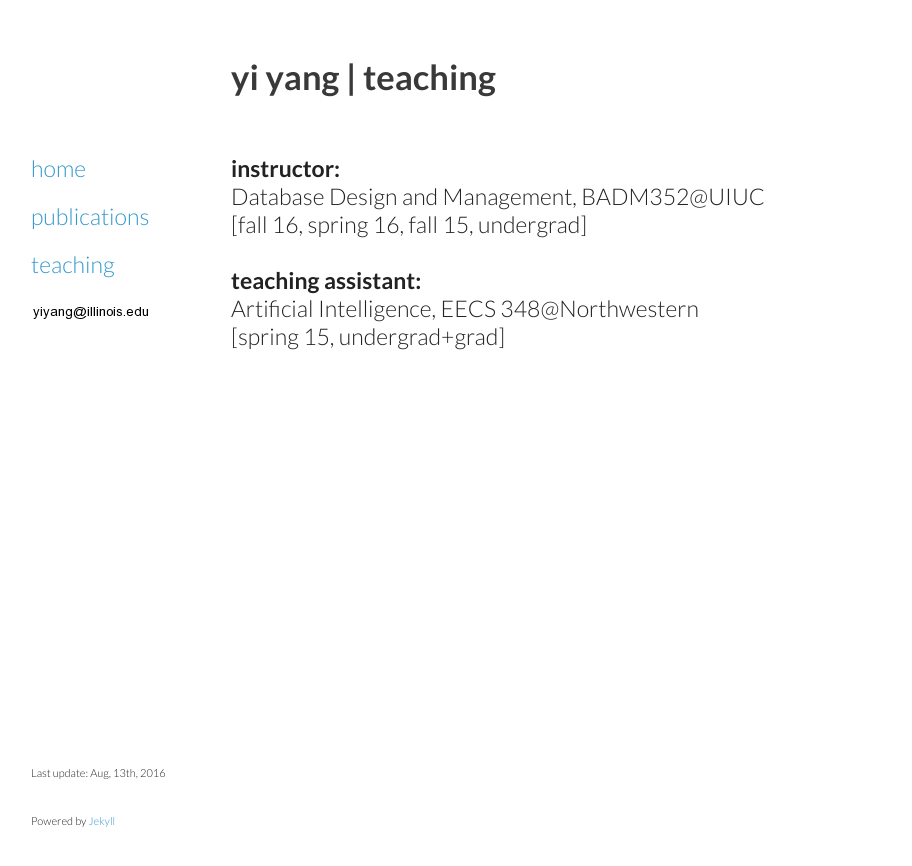
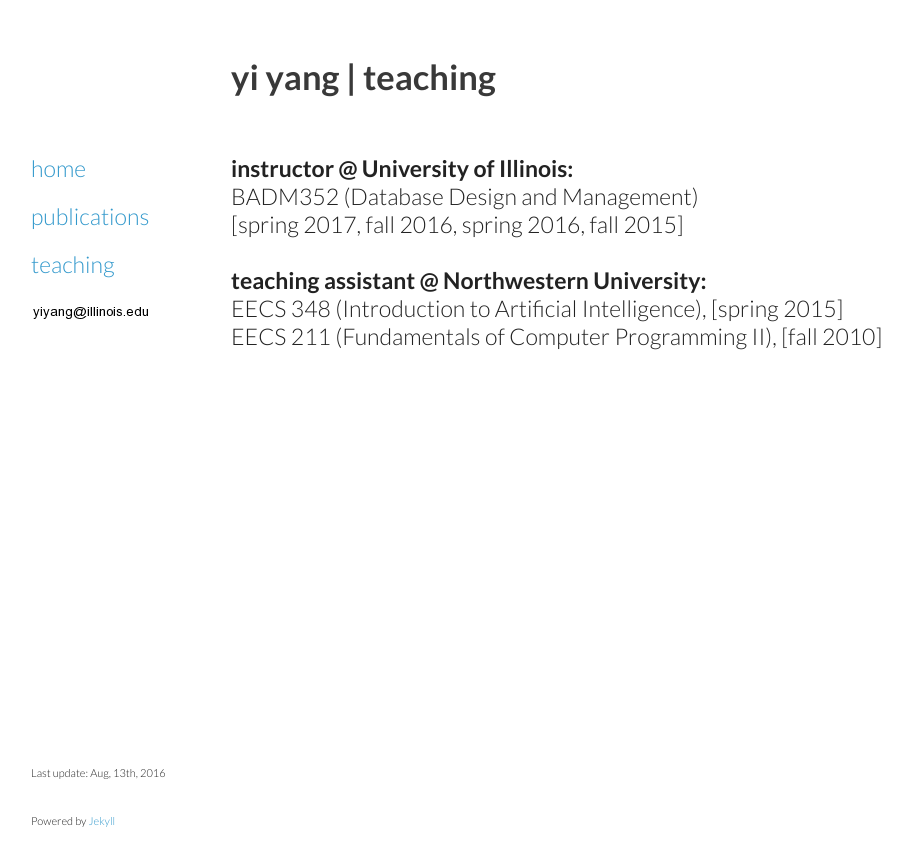
Before and after one commit to yya518/yya518.github.io, a Jekyll site: the page built from teaching.html, in a window 1280 px wide. Shown: the top 866 px of the page, without its empty margins (109-1021 px from the left). Built offline with Jekyll 4.4.1, drawn with Linux system fonts in a browser that asks for light colours.

Commit message:
updates @Feb 17

```diff
--- a/publications.html
+++ b/publications.html
@@ -6,7 +6,7 @@
 <h2 id="welcome">yi yang | publications</h2>
 <p><br>
 <b>Improving Topic Model Stability for Effective Document Exploration.</b><br>
-<u>Yi Yang</u>, Shimei Pan, Yangqiu Song, Jie Lu, Mercan Topkara.  <br>International Joint Conference on Artificial Intelligence (IJCAI), 2016, Sister Conference Best Paper Track (Invited).<br><br>
+<u>Yi Yang</u>, Shimei Pan, Yangqiu Song, Jie Lu, Mercan Topkara.  <br>International Joint Conference on Artificial Intelligence (IJCAI), 2016.<br><br>
 
 <b>The Stability and Usability of Statistical Topic Models.</b><br>
 <u>Yi Yang</u>, Shimei Pan, Jie Lu, Mercan Topkara and Yangqiu Song.  <br>
--- a/teaching.html
+++ b/teaching.html
@@ -5,11 +5,14 @@
 
 <h2 id="welcome">yi yang | teaching</h2>
 <p><br>
-<b>instructor:</b><br>
-Database Design and Management, BADM352@UIUC <br>
-[fall 16, spring 16, fall 15, undergrad] <br><br>
+<b>instructor @ University of Illinois:</b><br>
+BADM352 (Database Design and Management)  <br>
+[spring 2017, fall 2016, spring 2016, fall 2015] <br>
+<br>
 
-<b>teaching assistant: </b><br>
-Artificial Intelligence, EECS 348@Northwestern <br>
-[spring 15, undergrad+grad]
+<b>teaching assistant @ Northwestern University: </b><br>
+EECS 348 (Introduction to Artificial Intelligence),
+[spring 2015] <br>
+EECS 211 (Fundamentals of Computer Programming II),
+[fall 2010]
 </p>
```
Also changed, not shown: index.html (+4 -3 lines).
